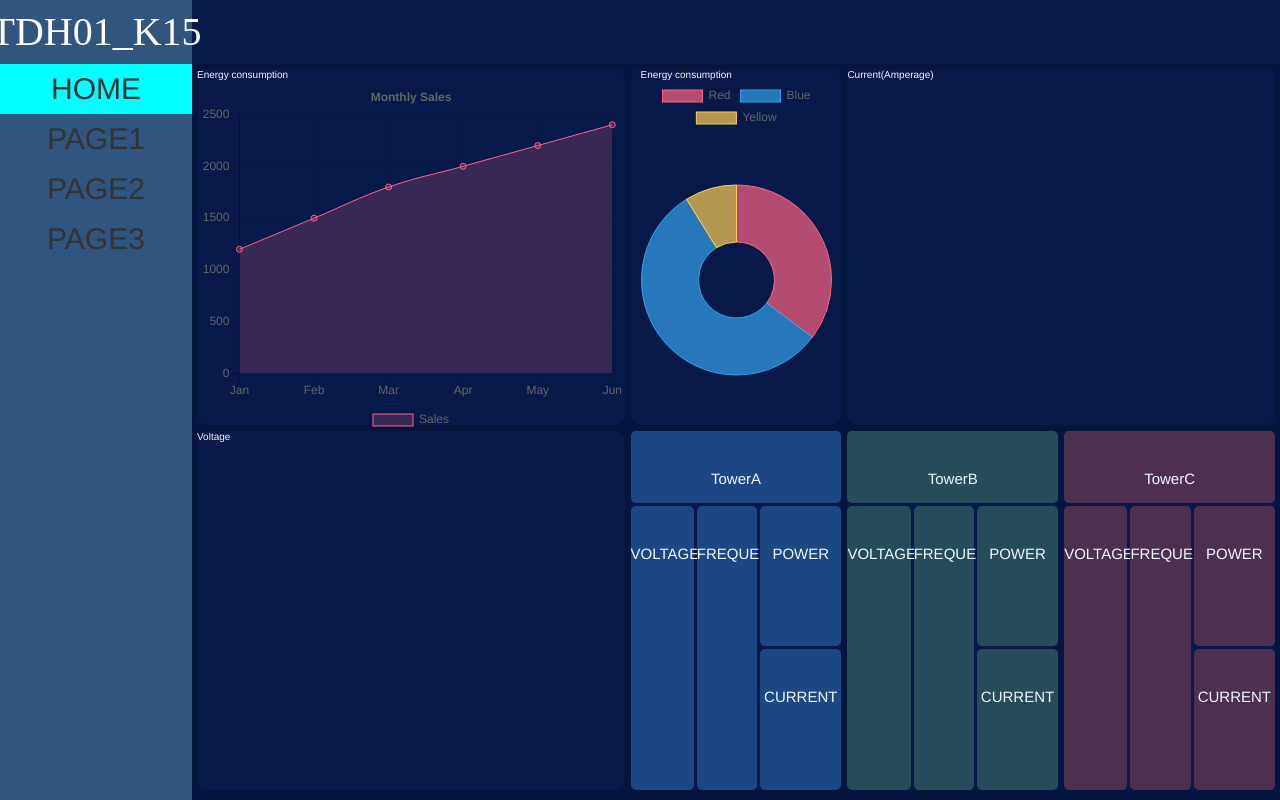
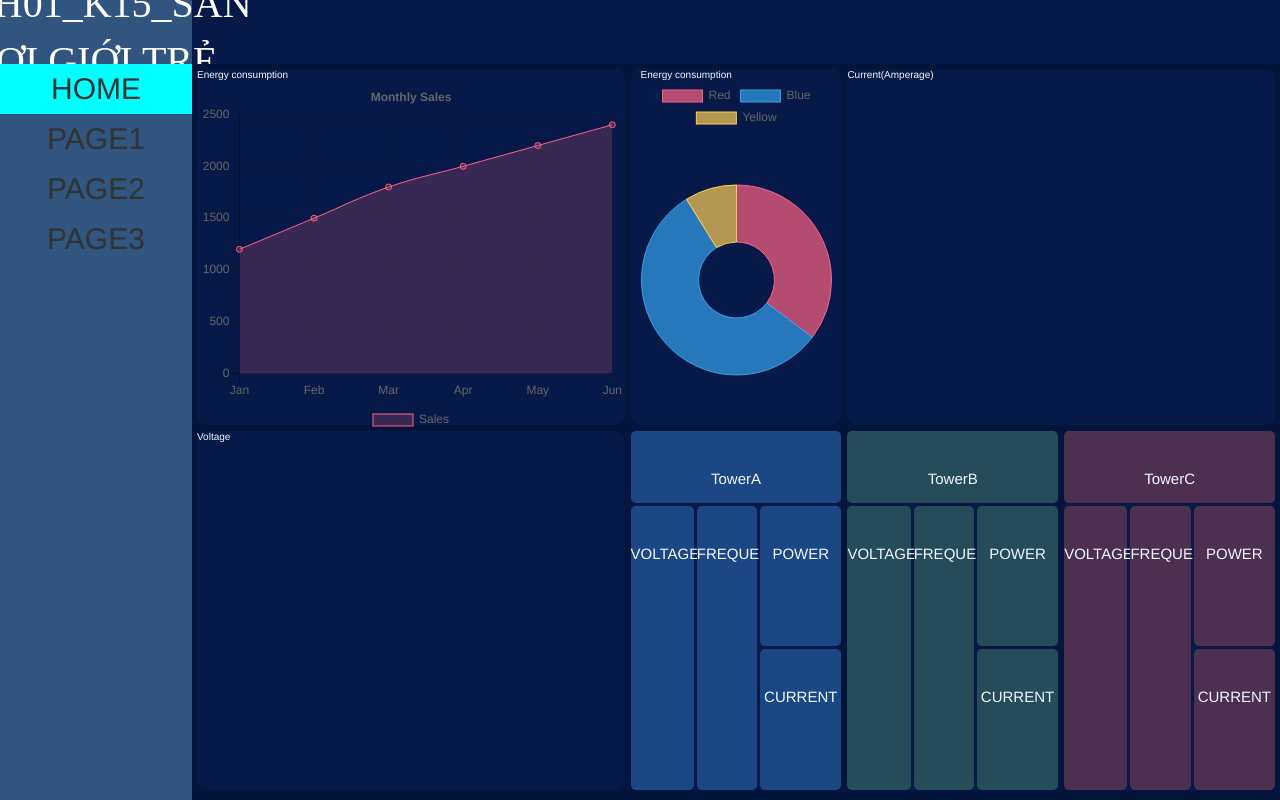
Before and after one commit to DinhTuanAnhHAUI/IOT, a plain HTML site: page index.html in a window 1280 px wide. Drawn offline with nearby package versions, Linux system fonts and the light colour scheme.

Commit message:
Update index.html

```diff
--- a/index.html
+++ b/index.html
@@ -16,7 +16,7 @@
     </div>
     <div class="container1" >
         <div class="tieu_de">
-            TDH01_K15
+            TDH01_K15_SÂN CHƠI GIỚI TRẺ
         </div>
         <button name="button1" type = "button" onclick="location.href='index.html'" class="bt1" style="background-color: aqua;"> HOME</button>
         <button name="page1" type = "button" onclick="location.href='page1.html'" class="bt1"> PAGE1</button>
```
